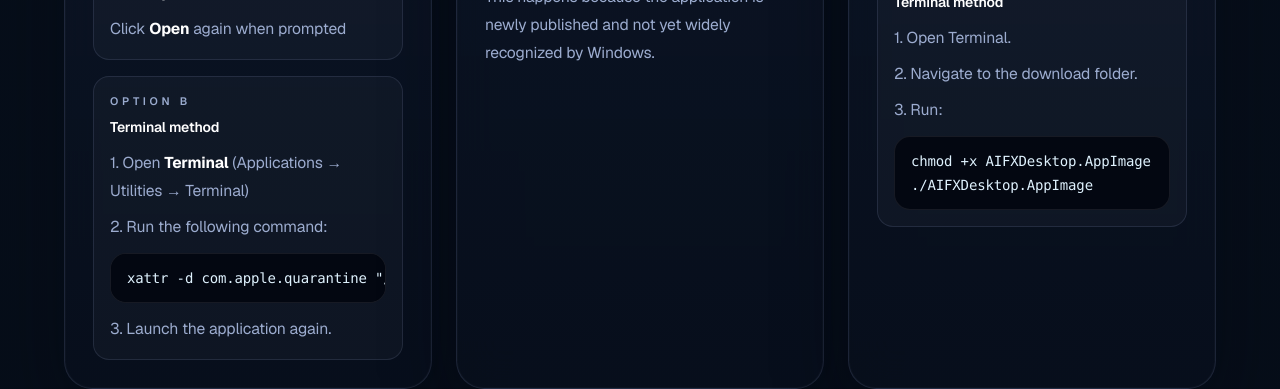
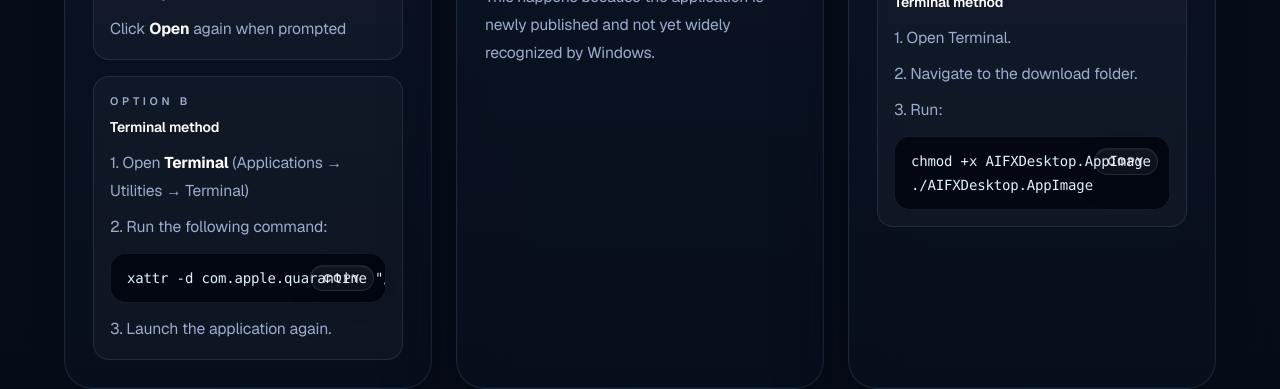
Before and after one commit to AI-First-Exchange/aifxstandard-site, a Next.js app: page / in a window 1280 px wide. Shown: the part 3800-4189 px from the top of the page. Built offline with nearby package versions, Linux system fonts and the light colour scheme.

Commit message:
Add copy-to-clipboard buttons for installation commands

```diff
--- a/src/components/home/installing-tools-section.tsx
+++ b/src/components/home/installing-tools-section.tsx
@@ -1,5 +1,44 @@
+"use client";
+
+import { useEffect, useState } from "react";
 import { SectionShell } from "@/components/layout/section-shell";
 import { Card } from "@/components/ui/card";
+
+function CopyableCommandBlock({ command }: { command: string }) {
+  const [isCopied, setIsCopied] = useState(false);
+
+  useEffect(() => {
+    if (!isCopied) {
+      return undefined;
+    }
+
+    const timeoutId = window.setTimeout(() => {
+      setIsCopied(false);
+    }, 1500);
+
+    return () => window.clearTimeout(timeoutId);
+  }, [isCopied]);
+
+  async function handleCopy() {
+    await navigator.clipboard.writeText(command);
+    setIsCopied(true);
+  }
+
+  return (
+    <div className="relative mt-3">
+      <button
+        type="button"
+        onClick={() => void handleCopy()}
+        className="button-secondary absolute top-3 right-3 rounded-full border border-[color:var(--line)] px-3 py-1 text-[0.68rem] font-semibold uppercase tracking-[0.18em] text-white/80 transition focus-visible:outline-2 focus-visible:outline-offset-4 focus-visible:outline-sky-300"
+      >
+        {isCopied ? "Copied" : "Copy"}
+      </button>
+      <pre className="overflow-x-auto rounded-2xl border border-white/8 bg-[var(--background-strong)] px-4 py-3 pr-20 text-xs leading-6 text-sky-100 sm:text-sm">
+        <code>{command}</code>
+      </pre>
+    </div>
+  );
+}
 
 const installGuides = [
   {
@@ -50,9 +89,7 @@
               </li>
               <li>2. Run the following command:</li>
             </ol>
-            <pre className="mt-3 overflow-x-auto rounded-2xl border border-white/8 bg-[var(--background-strong)] px-4 py-3 text-xs leading-6 text-sky-100 sm:text-sm">
-              <code>xattr -d com.apple.quarantine "/Applications/AIFX Desktop.app"</code>
-            </pre>
+            <CopyableCommandBlock command={'xattr -d com.apple.quarantine "/Applications/AIFX Desktop.app"'} />
             <p className="mt-3 text-sm leading-7 text-[var(--muted)] sm:text-[0.98rem]">
               3. Launch the application again.
             </p>
@@ -111,10 +148,10 @@
             <li>2. Navigate to the download folder.</li>
             <li>3. Run:</li>
           </ol>
-          <pre className="mt-3 overflow-x-auto rounded-2xl border border-white/8 bg-[var(--background-strong)] px-4 py-3 text-xs leading-6 text-sky-100 sm:text-sm">
-            <code>{`chmod +x AIFXDesktop.AppImage
-./AIFXDesktop.AppImage`}</code>
-          </pre>
+          <CopyableCommandBlock
+            command={`chmod +x AIFXDesktop.AppImage
+./AIFXDesktop.AppImage`}
+          />
         </div>
       </div>
     ),
```
